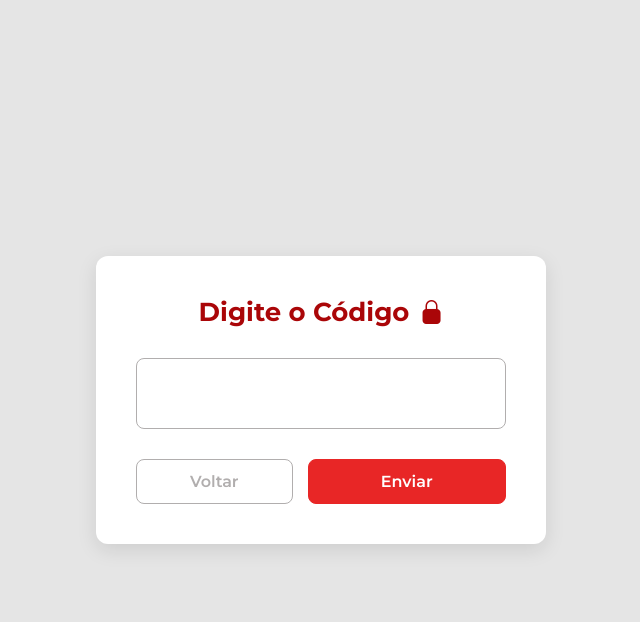
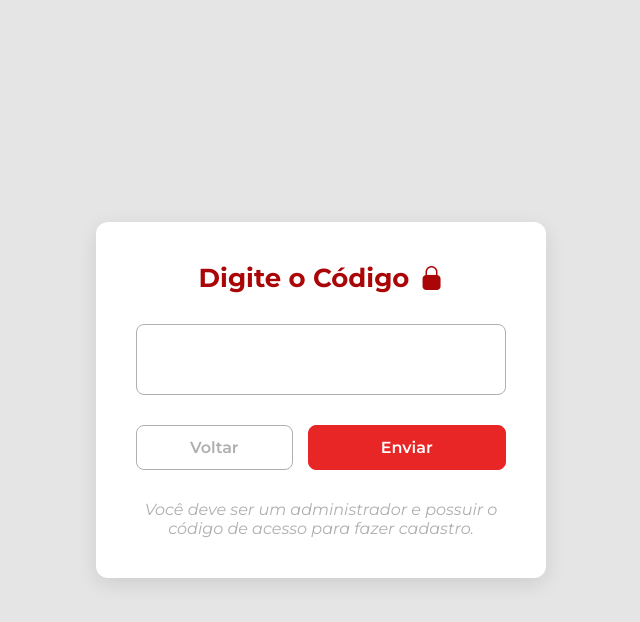
Before and after one commit to mariasantiag/portfolio-dos-tcc, a Flask app: page /paginaverificacao in a window 1280 px wide. Shown: the top 622 px of the page, without its empty margins (319-959 px from the left). Run offline with Flask 3, Linux system fonts and the light colour scheme.

Commit message:
mensagem na página de verificacao

```diff
--- a/static/css/verificacao.css
+++ b/static/css/verificacao.css
@@ -113,3 +113,17 @@
     /* Deixaa a senha com bolinha */
     -webkit-text-security: disc;
   }
+
+/* Para o span */
+.form-text {
+  font-style: italic;
+  margin-top: 20px; /* Aumenta o espaço entre o botão e o texto */
+  color: var(--cor-cinza-padrao); /* Se desejar mudar a cor do texto */
+}
+
+/* Adicionando um pequeno espaçamento no botão "Enviar" */
+.botoes {
+  display: flex;
+  gap: 15px; /* Espaçamento entre os botões */
+  margin-bottom: 30px; /* Espaçamento entre os botões e o input */
+}
--- a/templates/cadastro.html
+++ b/templates/cadastro.html
@@ -52,7 +52,7 @@
                     </div>
                     <div class="mb-3">
                         <label for="formGroupExampleInput3" class="form-label">Senha</label>
-                        <input type="password" class="form-control" id="formGroupExampleInput3" placeholder="Digite uma senha (8 caracteres)" name="senha" required>
+                        <input type="password" class="form-control" id="formGroupExampleInput3" placeholder="Digite uma senha (8 caracteres ou mais)" name="senha" required>
                     </div>
 
                     <a href="/paginalogin"><button type="button" class="btn btn-secondary">Voltar</button></a>
--- a/templates/login.html
+++ b/templates/login.html
@@ -31,7 +31,7 @@
       <form id="formLogin" novalidate action="/post/logar" method="POST">
         <!-- nome -->
         <div class="mb-3">
-          <label for="login" class="form-label">Login</label>
+          <label for="login" class="form-label">E-mail</label>
           <input type="text" class="form-control" id="login" name="login" required>
           <div class="invalid-feedback">Por favor, insira seu login.</div>
         </div>
@@ -46,7 +46,7 @@
         <!-- botões -->
         <div class="d-flex justify-content-between">
           <a href="/paginainicial"><button type="button" class="btn btn-secondary">Voltar</button></a>
-          <button type="submit" class="btn btn-primary">Login</button>
+          <button type="submit" class="btn btn-primary">Entrar</button>
         </div>
 
         <div class="text-center mt-3">
--- a/templates/verificacao.html
+++ b/templates/verificacao.html
@@ -1,5 +1,6 @@
 <!DOCTYPE html>
 <html lang="pt-BR">
+
 <head>
   <meta charset="UTF-8">
   <meta name="viewport" content="width=device-width, initial-scale=1.0">
@@ -8,6 +9,7 @@
   <link rel="stylesheet" href="/static/css/config.css">
   <link rel="stylesheet" href="https://cdn.jsdelivr.net/npm/bootstrap-icons@1.13.1/font/bootstrap-icons.min.css">
 </head>
+
 <body>
   <div class="container">
     <!--  Form para o código -->
@@ -20,6 +22,10 @@
       <!-- Input para digitar o codigo -->
       <input type="text" class="campo-codigo" name="codigo" placeholder="">
 
+
+
+      <div class="text-center">
+
         <!-- Botões enviar e voltar -->
         <div class="botoes">
           <a href="/paginalogin"><button class="btn voltar" type="button">Voltar</button></a>
@@ -27,5 +33,12 @@
         </div>
     </form>
   </div>
+  <span class="form-text ">
+    Você deve ser um administrador e possuir o código de acesso para fazer cadastro.
+  </span>
+
+
 </body>
+
+
 </html>
```
Lines whose indentation alone changed are shown as unchanged.
